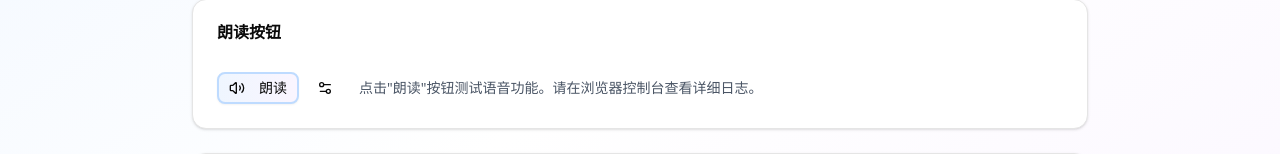
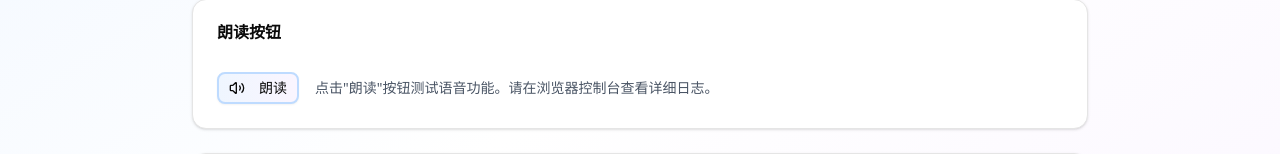
Before and after one commit to penliming0895/poetry-learning-app, a Next.js app: page /voice-test in a window 1280 px wide. Shown: the part 393-547 px from the top of the page. Built offline with nearby package versions, Linux system fonts and the light colour scheme.

Commit message:
fix: 将所有 VoicePlayer 替换为 SimpleVoicePlayer，修复 HarmonyOS 浏览器兼容性

```diff
--- a/src/app/daily/page.tsx
+++ b/src/app/daily/page.tsx
@@ -8,7 +8,7 @@ import { Badge } from '@/components/ui/badge';
 import { Progress } from '@/components/ui/progress';
 import { ArrowLeft, Calendar, BookOpen, CheckCircle2, Circle, Play, Sparkles, Star, Trophy, Flame } from 'lucide-react';
 import { getDailyPoetry } from '@/data/poetryData';
-import VoicePlayer from '@/components/VoicePlayer';
+import SimpleVoicePlayer from '@/components/SimpleVoicePlayer';
 import { Poetry } from '@/types/poetry';
 import { useGameProgress } from '@/hooks/useGameProgress';
 import { useAchievements } from '@/hooks/useAchievements';
@@ -206,7 +206,7 @@ export default function DailyPage() {
                       <p className="text-base text-gray-700 dark:text-gray-300 leading-relaxed mb-3">
                         {poem.content.substring(0, 50)}...
                       </p>
-                      <VoicePlayer text={poem.content} />
+                      <SimpleVoicePlayer text={poem.content} />
                     </div>
 
                     <div className="flex gap-3">
--- a/src/app/practice/page.tsx
+++ b/src/app/practice/page.tsx
@@ -7,7 +7,7 @@ import { Card, CardContent, CardHeader, CardTitle } from '@/components/ui/card';
 import { Badge } from '@/components/ui/badge';
 import { Progress } from '@/components/ui/progress';
 import { ArrowLeft, BookOpen, Eye, EyeOff, CheckCircle, XCircle, Lightbulb, Sparkles, Star, Zap } from 'lucide-react';
-import VoicePlayer from '@/components/VoicePlayer';
+import SimpleVoicePlayer from '@/components/SimpleVoicePlayer';
 import { poetryDatabase, getPoetryById } from '@/data/poetryData';
 import { Poetry } from '@/types/poetry';
 import { useGameProgress } from '@/hooks/useGameProgress';
@@ -277,7 +277,7 @@ export default function PracticePage() {
                         {currentPoetry.lines[currentLineIndex]}
                       </div>
                       <div className="flex justify-center">
-                        <VoicePlayer text={currentPoetry.lines[currentLineIndex]} />
+                        <SimpleVoicePlayer text={currentPoetry.lines[currentLineIndex]} />
                       </div>
                     </div>
                   ) : (
--- a/src/app/test/page.tsx
+++ b/src/app/test/page.tsx
@@ -7,7 +7,7 @@ import { Card, CardContent, CardHeader, CardTitle, CardDescription } from '@/com
 import { Badge } from '@/components/ui/badge';
 import { Textarea } from '@/components/ui/textarea';
 import { ArrowLeft, PenTool, CheckCircle, XCircle, RotateCcw, Sparkles, Star, Zap, BookOpen } from 'lucide-react';
-import VoicePlayer from '@/components/VoicePlayer';
+import SimpleVoicePlayer from '@/components/SimpleVoicePlayer';
 import { poetryDatabase } from '@/data/poetryData';
 import { Poetry } from '@/types/poetry';
 import { useGameProgress } from '@/hooks/useGameProgress';
@@ -369,7 +369,7 @@ export default function TestPage() {
                   {selectedPoetry.author} · {selectedPoetry.dynasty}
                 </p>
                 <div className="mt-3">
-                  <VoicePlayer text={selectedPoetry.content} />
+                  <SimpleVoicePlayer text={selectedPoetry.content} />
                 </div>
               </div>
               <div className="flex h-16 w-16 items-center justify-center rounded-2xl bg-gradient-to-br from-purple-400 to-pink-500 text-white shadow-lg transform hover:scale-110 transition-transform duration-300">
--- a/src/app/voice-test/page.tsx
+++ b/src/app/voice-test/page.tsx
@@ -1,7 +1,7 @@
 'use client';
 
 import { useState } from 'react';
-import VoicePlayer from '@/components/VoicePlayer';
+import SimpleVoicePlayer from '@/components/SimpleVoicePlayer';
 import { Card, CardContent, CardHeader, CardTitle } from '@/components/ui/card';
 import { Button } from '@/components/ui/button';
 import { ArrowLeft } from 'lucide-react';
@@ -52,7 +52,7 @@ export default function VoiceTestPage() {
           </CardHeader>
           <CardContent>
             <div className="flex items-center gap-4">
-              <VoicePlayer text={testText} />
+              <SimpleVoicePlayer text={testText} />
               <p className="text-gray-600 text-sm">
                 点击"朗读"按钮测试语音功能。请在浏览器控制台查看详细日志。
               </p>
```
